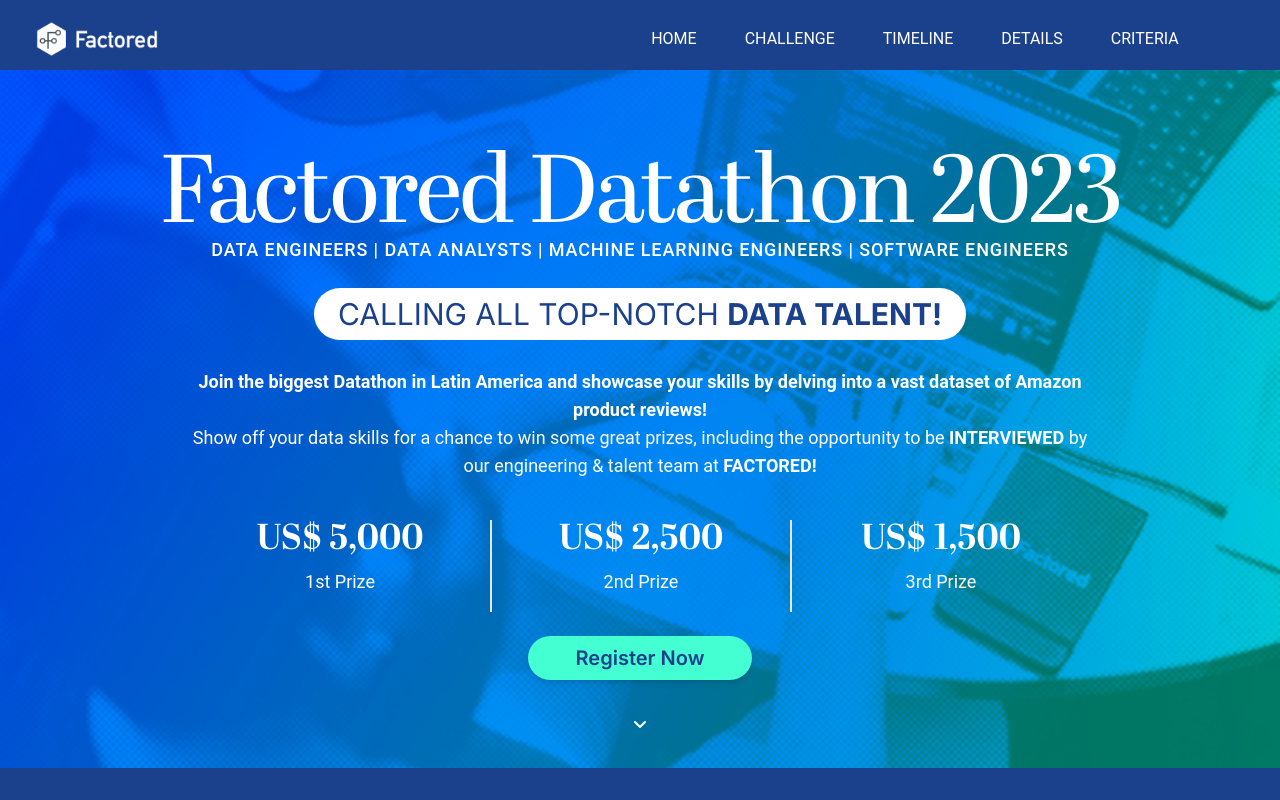
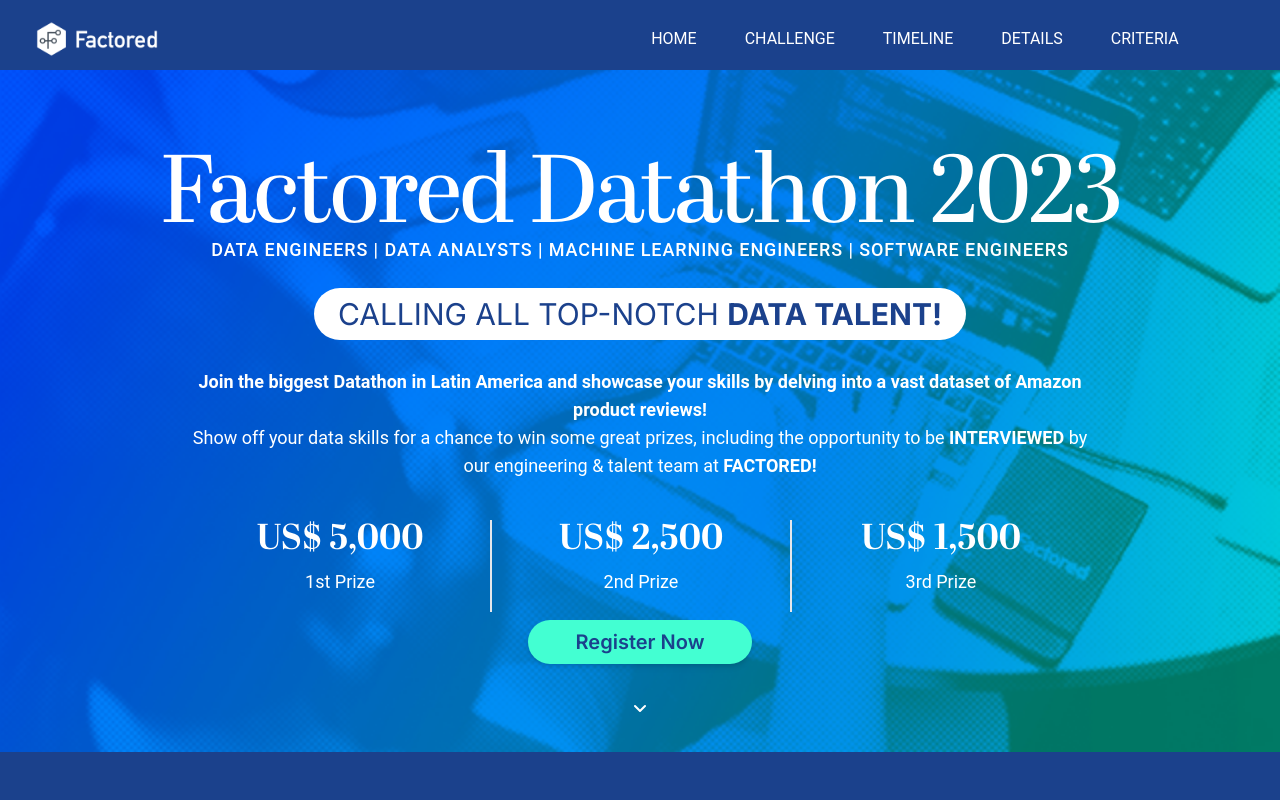
Before and after one commit to Ciroye/hackaton_factored, a Next.js app: page / in a window 1280 px wide. Shown: the top 800 px of the page. Built offline with nearby package versions, Linux system fonts and the light colour scheme.

Commit message:
minor changes

```diff
--- a/components/Hero.js
+++ b/components/Hero.js
@@ -74,7 +74,7 @@
               </div>
             </div>
           </div>
-          <div className="flex justify-center md:pt-6">
+          <div className="flex justify-center md:pt-6 pt-2">
             <GoogleForm className="px-12 py-2 text-xl font-semibold text-center no-underline transition duration-200 rounded-full shadow-md text-second bg-fourth" />
           </div>
           <div className="my-6">
```
